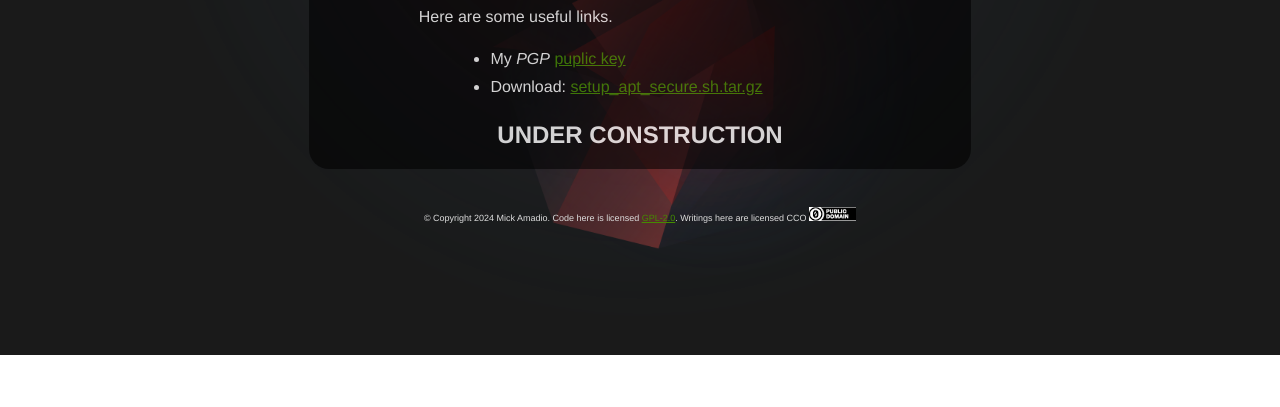
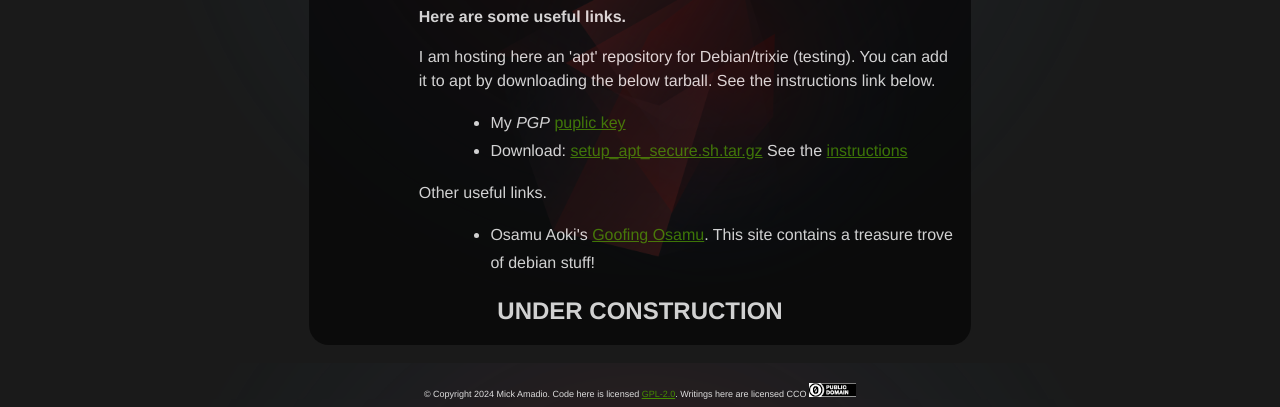
Before and after one commit to 01micko/01micko.github.io, a plain HTML site: page links.html in a window 1280 px wide. Shown: the part 445-852 px from the top of the page. Before the commit the page ends 800 px from the top, so only its background shows below. Drawn offline with Linux system fonts and the light colour scheme.

Commit message:
add more content

```diff
--- a/links.html
+++ b/links.html
@@ -22,10 +22,15 @@
 
     <img class="middle" src="fire.png" alt="fire" align="center"/>
     <h2 class="centre">Links</h2>
-    <p class="centre">Here are some useful links.</p>
+    <p class="centre"><strong>Here are some useful links.</strong></p>
+    <p class="centre">I am hosting here an &apos;apt&apos; repository for Debian/trixie (testing). You can add it to apt by downloading the below tarball. See the instructions link below.</p>
     <ul class="centre">
       <li>My <em>PGP</em> <a href="./pgp.txt">puplic key</a></li>
-      <li>Download: <a href="setup_apt_secure.sh.tar.gz">setup_apt_secure.sh.tar.gz</a></li>
+      <li>Download: <a href="setup_apt_secure.sh.tar.gz">setup_apt_secure.sh.tar.gz</a> See the <a href="./apt_add_repo.txt">instructions</a></li>
+    </ul>
+    <p class="centre">Other useful links.</p>
+    <ul class="centre">
+      <li>Osamu Aoki's <a href="https://osamuaoki.github.io" target="blank">Goofing Osamu</a>. This site contains a treasure trove of debian stuff!</li>
     </ul>
 	   <h2 class="centre">UNDER CONSTRUCTION</h2>
 
```
Also changed, not shown: apt_add_repo.txt (added).
